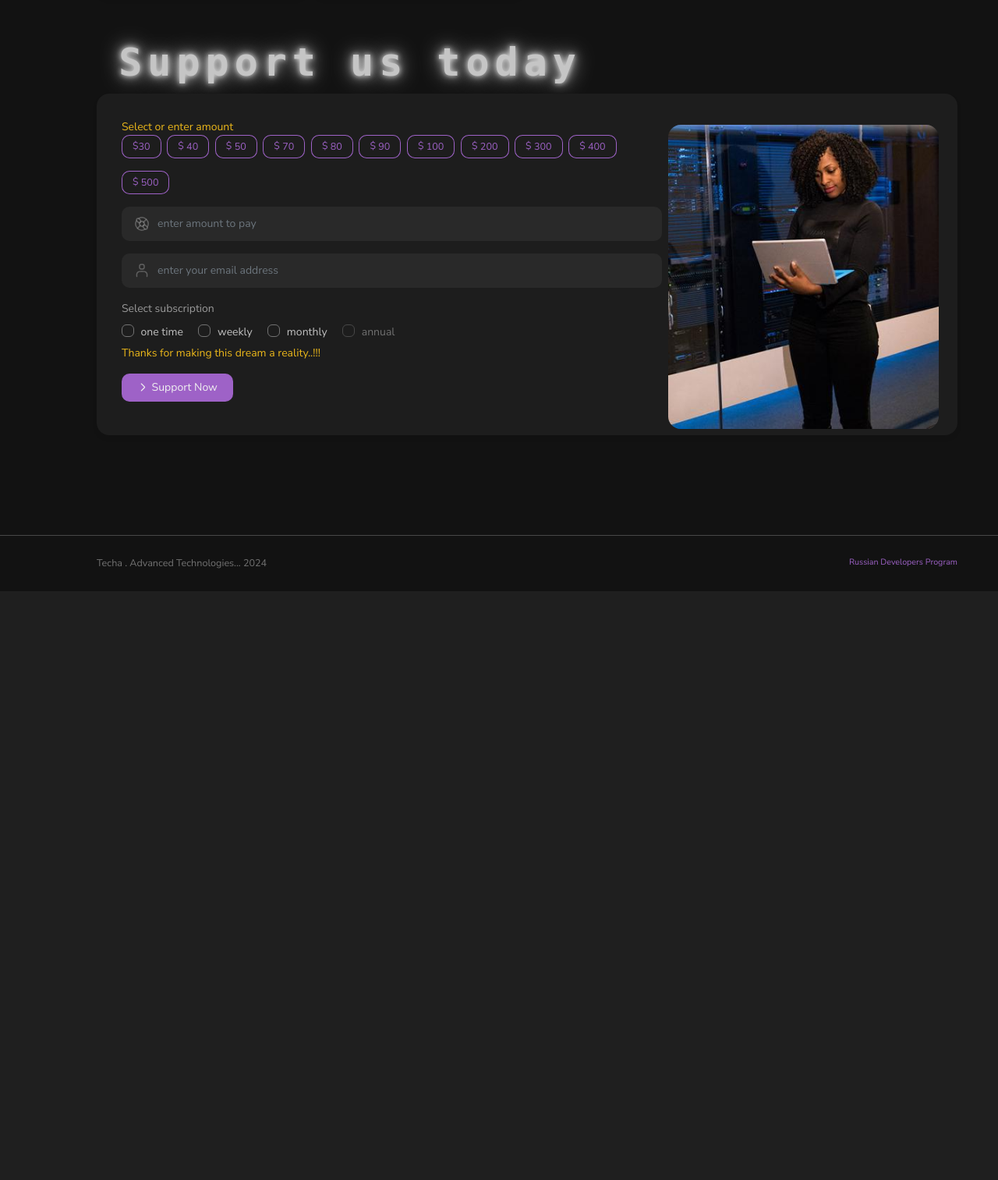
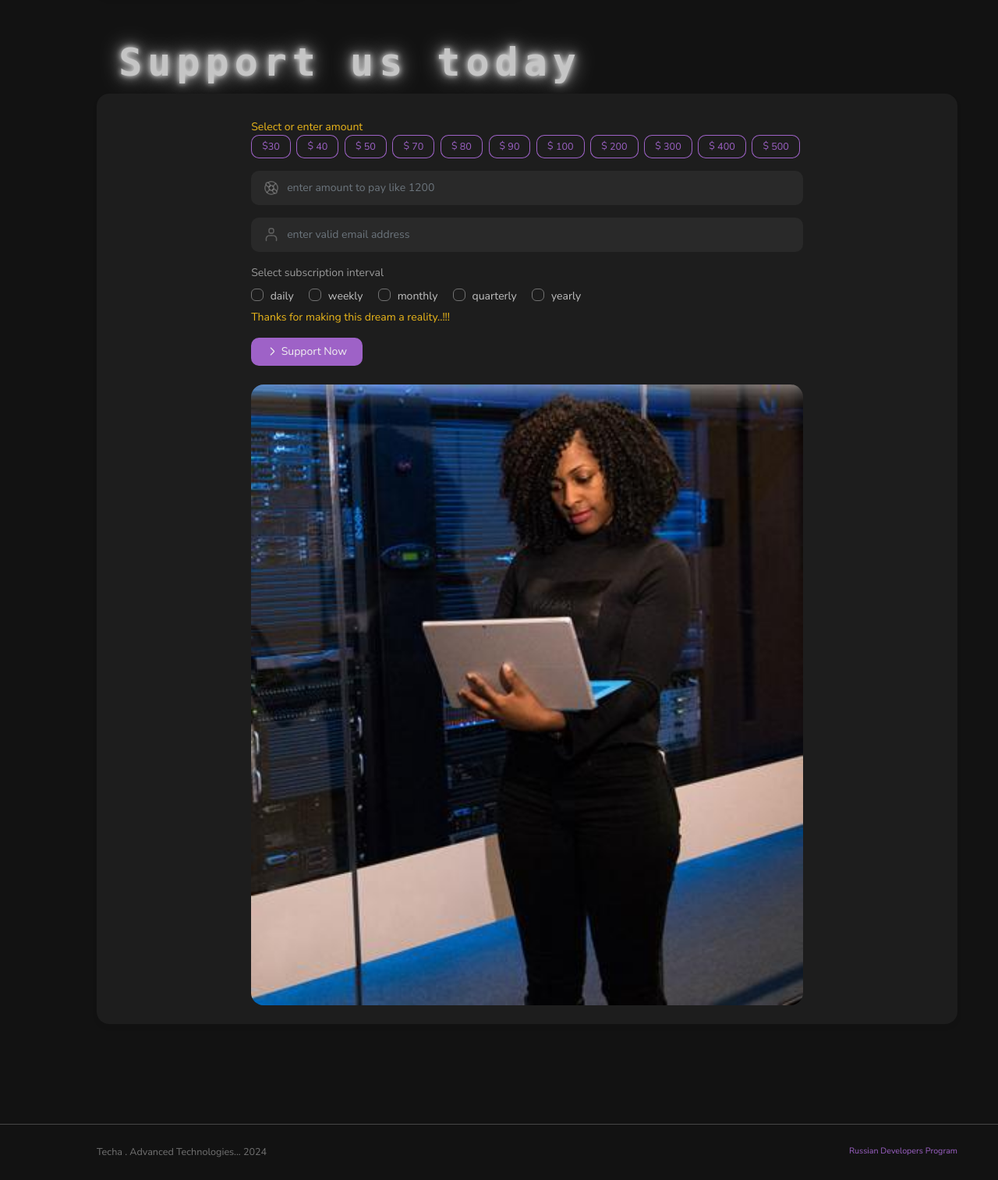
Before and after one commit to russiantech/intellect-former, a Flask app: page /us in a window 1280 px wide. Shown: the part 1797-3310 px from the top of the page at 78% size. Before the commit the page ends 2555 px from the top, so only its background shows below. Run offline with Flask 3, Linux system fonts and the light colour scheme; data that the repository does not hold is empty; some libraries are stand-ins or nearby versions.

Commit message:
made changes to payment/donation & us.html

```diff
--- a/web/main/routes.py
+++ b/web/main/routes.py
@@ -77,7 +77,14 @@ def welcome(v=None):
 def us():
     brand = Brand.query.filter_by(id=2).first()
     support_amount = "30, 40, 50, 70, 80, 90, 100, 200, 300, 400, 500"
-    return render_template('welcome/us.html', support_amount=support_amount, brand=brand, title='Intellect')
+    support_interval = "daily, weekly, monthly, quarterly, yearly"
+    context = {
+        "brand":brand,
+        "title" :'Us . Intellect',
+        "support_amount" : support_amount,
+        "support_interval" : support_interval,
+    }
+    return render_template('welcome/us.html', **context)
 
 """ @main.route("/")
 def us():
--- a/web/templates/welcome/us.html
+++ b/web/templates/welcome/us.html
@@ -435,43 +465,13 @@
                 <br>
                 <!--  -->
                 <h1 id="support_us_h">Support us today</h1>
-                <style>
-
-                    #support_us_h {
-                        color: hsl(0, 0%, 28%);
-                        font-size: 50px;
-                        font-weight: bold;
-                        font-family: monospace;
-                        letter-spacing: 7px;
-                        cursor: pointer;
-                        margin-right: 5px;
-                        transition: 0.5s ease-out;
-                        animation: slide 2s infinite alternate, glow 1.5s infinite alternate;
-                    }
-
-                    @keyframes slide {
-                        0% { margin-left: 0; }
-                        100% { margin-left: 30px; }
-                    }
-
-                    @keyframes glow {
-                        0% {
-                            color: hsl(0, 0%, 28%);
-                            text-shadow: none;
-                        }
-                        100% {
-                            color: #fff;
-                            text-shadow: 0 0 10px #fff, 0 0 20px #fff, 0 0 40px #fff;
-                        }
-                    }
-</style>
 
                 <div class="row mb-5">
                     <div class="col-12 col-xxl-auto mb-5">
-                        <div class="card h-100-card sw-xxl-40">
+                        <div class="card h-100-card sw-xxl-40 align-items-center">
                             <div class="card-body row g-0">
 
-                                <div class="col-12 col-xl-8" id="s_payment">
+                                <div class="col-12 col-md-12 col-xl-12" id="s_payment">
                                     <div class="text-warning">Select or enter amount</div>
 
                                     {% for amount in support_amount.split(',') %}
@@ -500,41 +500,26 @@
                                                     d="M4.34326 15.6569L7.8788 12.1213M15.657 4.34315L12.1214 7.87869">
                                                 </path>
                                             </svg>
-                                            <input type="number" class="form-control" placeholder="enter amount to pay">
+                                            <input type="number" class="form-control" name="amount"
+                                            placeholder="enter amount to pay like 1200">
                                         </div>
 
                                         <!--<div class="row g-3">-->
                                         <div class="col-md-4 col-6 mb-3 filled w-100 d-flex flex-column">
                                             <i data-acorn-icon="user"></i>
-                                            <input type="email" class="form-control" ,
-                                            placeholder="enter your email address" />
+                                            <input type="email" class="form-control" name="email"
+                                            placeholder="enter valid email address" />
                                         </div>
 
                                         <div>
-                                            <label class="form-label d-block">Select subscription</label>
+                                            <label class="form-label d-block">Select subscription interval</label>
+                                            {% for interval in support_interval.split(',') %}
                                             <div class="form-check form-check-inline">
-                                            <input class="form-check-input" name="subscription" type="checkbox" id="subscription" value="once">
-                                            <label class="form-check-label" for="subscription">one time</label>
+                                                <input class="form-check-input" name="interval" type="checkbox" id="interval" value="{{interval}}">
+                                                <label class="form-check-label" for="interval">{{interval}}</label>
                                             </div>
-
-                                            <div class="form-check form-check-inline">
-                                            <input class="form-check-input" name="subscription" type="checkbox" id="subscription" value="week">
-                                            <label class="form-check-label" for="subscription">weekly</label>
-                                            </div>
-
-                                            <div class="form-check form-check-inline">
-                                            <input class="form-check-input" name="subscription" type="checkbox" id="subscription" value="month">
-                                            <label class="form-check-label" for="subscription">monthly</label>
-                                            </div>
-
-                                            <div class="form-check form-check-inline">
-                                            <input class="form-check-input" name="subscription" type="checkbox" id="subscription" value="year" disabled="disabled">
-                                            <label class="form-check-label" for="subscription">annual</label>
-                                            </div>
-                                            </div>
-
-                                        <div class="text-warning">
-                                            Thanks for making this dream a reality..!!!</div>
+                                            {% endfor %}
+                                        <div class="text-warning">Thanks for making this dream a reality..!!!</div>
                                         <button class="btn btn-icon btn-icon-start btn-primary mt-3 mb-4">
                                             <svg xmlns="http://www.w3.org/2000/svg" width="20" height="20"
                                                 viewBox="0 0 20 20" fill="none" stroke="currentColor" stroke-width="1.5"
@@ -549,9 +534,9 @@
 
                                     </form>
                                 </div>
-                                <div class="col-12 col-xl-4">
+                                <div class="col-12 col-md-12 col-xl-12">
                                     <img src="{{url_for('static', filename='./img/course/choose5cb9.jpg')}}"
-                                        alt="paysafe" class="img-fluid rounded m-2">
+                                        alt="paysafe" class="img-fluid rounded mb-4 w-100">
                                 </div>
 
                             </div>
```
Also changed, not shown: other parts of web/templates/welcome/us.html (+36 -6 lines), web/pays/routes.py (+136 -9 lines).
